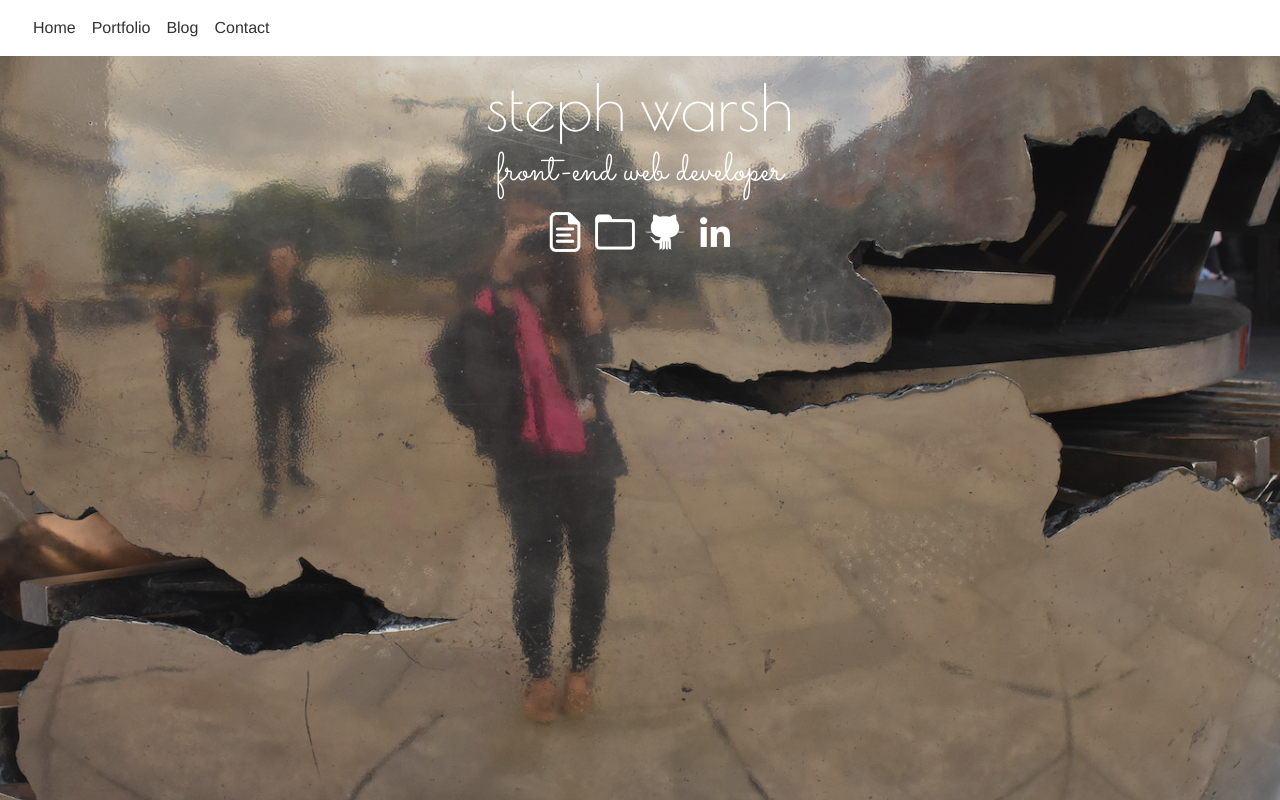
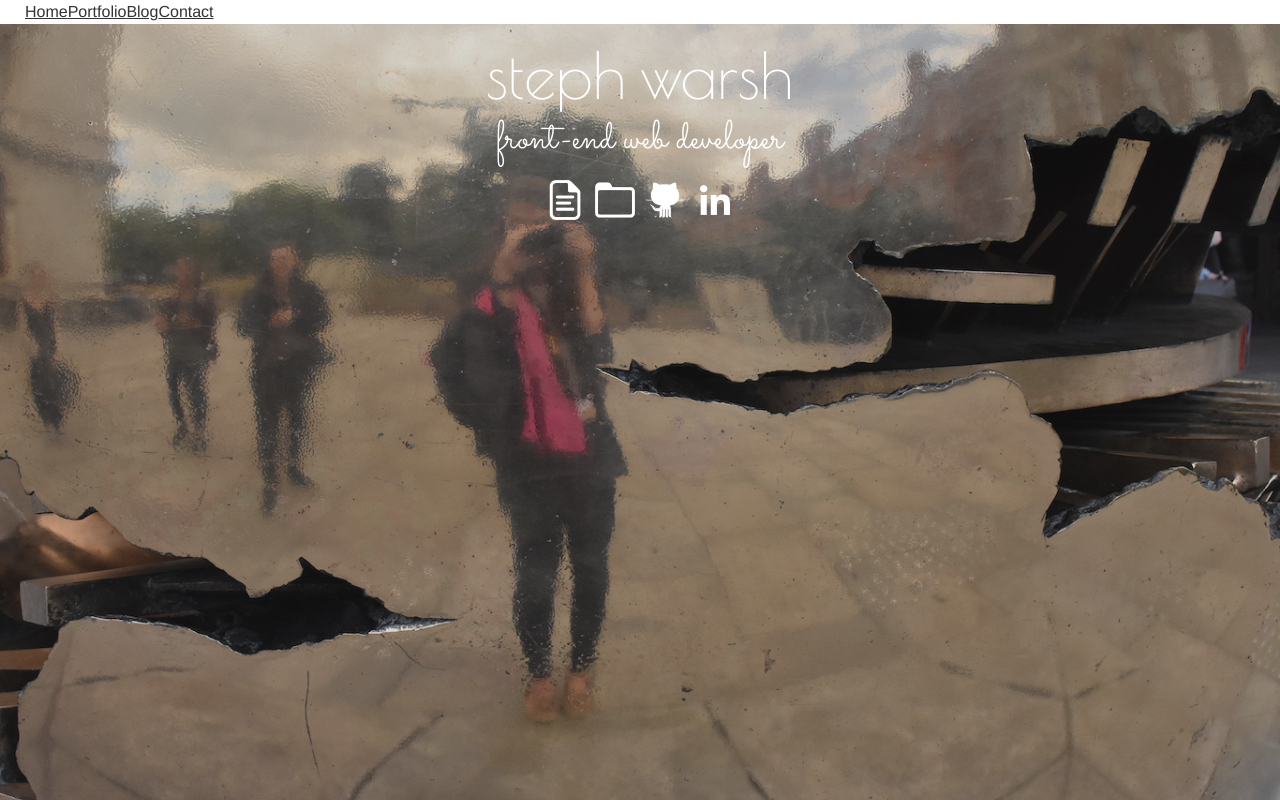
Before and after one commit to smwarsh/stephwarsh1, a React (Create React App) app: page / in a window 1280 px wide. Built offline with nearby package versions, Linux system fonts and the light colour scheme.

Commit message:
Implement NavLink from react-router + Nav from react-bootstrap for nav

```diff
--- a/src/components/App/App.js
+++ b/src/components/App/App.js
@@ -1,5 +1,6 @@
 import React from 'react';
-import { Route, Link, Switch } from 'react-router-dom';
+import Nav from 'react-bootstrap/Nav';
+import { Route, NavLink, Switch } from 'react-router-dom';
 import './App.css';
 
 // pages
@@ -11,14 +12,14 @@ import Home from './../Home/Home';
 function App() {
   return (
     <div>
-      <nav className="navbar navbar-expand-md navbar-light bg-light">
+      <Nav className="navbar navbar-expand-md navbar-light bg-light">
         <ul className="navbar-nav">
-          <li key="0" className="nav-item"><Link to="/">Home</Link></li>
-          <li key="1" className="nav-item"><Link to="/portfolio">Portfolio</Link></li>
-          <li key="2" className="nav-item"><Link to="/blog">Blog</Link></li>
-          <li key="3" className="nav-item"><Link to="/contact">Contact</Link></li>
+          <li key="0" className="nav-item"><NavLink to="/" activeClassName="active">Home</NavLink></li>
+          <li key="1" className="nav-item"><NavLink to="/portfolio" activeClassName="active">Portfolio</NavLink></li>
+          <li key="2" className="nav-item"><NavLink to="/blog" activeClassName="active">Blog</NavLink></li>
+          <li key="3" className="nav-item"><NavLink to="/contact" activeClassName="active">Contact</NavLink></li>
         </ul>
-      </nav>
+      </Nav>
 
       <main>
         <Switch>
```
